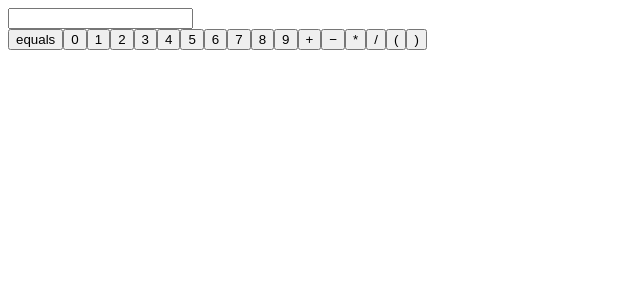
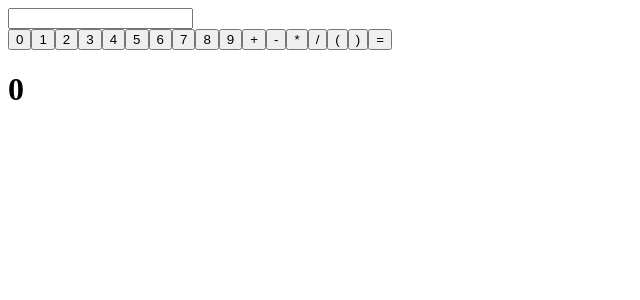
Before and after one commit to Roman7595/vueproject, a Vue app: page / in a window 1280 px wide. Shown: the top 300 px of the page, without its empty margins (0-640 px from the left). Built offline with nearby package versions, Linux system fonts and the light colour scheme.

Commit message:
fix: NaN and undefined results

```diff
--- a/src/App.vue
+++ b/src/App.vue
@@ -1,9 +1,6 @@
 <script>
 
-/*good
-parseEq
-despac
-isNumericChar*/
+
 
 export default{
     data(){
@@ -13,8 +10,8 @@ export default{
         sn:'',
         msg:'',
         snaki:['-', '+', '/','*'],
-        res: '',
-        nums :'0123456789+−*/()'
+        res: '0',
+        nums :'0123456789+-*/()'
       }
     },
     methods:{
@@ -75,7 +72,7 @@ export default{
           c+=1
         }
         if (c%2 === 1){
-          msg = '-'+msg
+          msg = '-' + msg
         }
         let parsedEq = []
         if (isPrevNum){
@@ -142,12 +139,16 @@ export default{
         }
         if(msg){
           msg = this.parenthesisDivision(msg)
+          if(msg){
+          msg = this.parseEq(msg)
+          msg = this.rightOrderOperation(msg)
+          }
+          if(msg !== 'NaN' && msg !== 'undefined'){
+            this.res = msg
+          }
         }
-        if(msg){
-        msg = this.parseEq(msg)
-        this.res = this.rightOrderOperation(msg)
+
         return this.res
-        }
       },
       despacing(msg){
         return msg.replace(/\s/g, '');
@@ -169,11 +170,12 @@ export default{
     <input v-model="msg">
 
   </div>
-  <button v-on:click="equal()">equals</button>
+
   <button v-for = 'n in nums' v-bind:key = 'n' v-on:click="simbolInput(n)">{{n}}</button>
 
+  <button v-on:click="equal()">=</button>
 
   <h1>{{ solver(msg) }}</h1>
 </template>
 
-<style ></style>
+<style></style>
```
